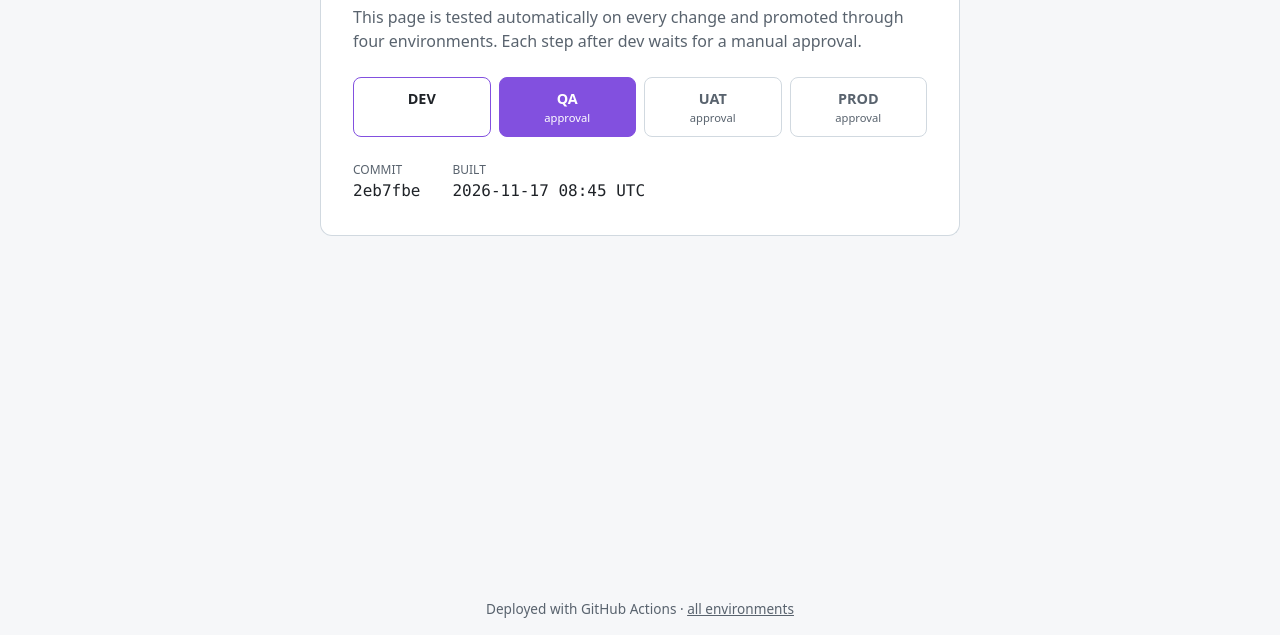
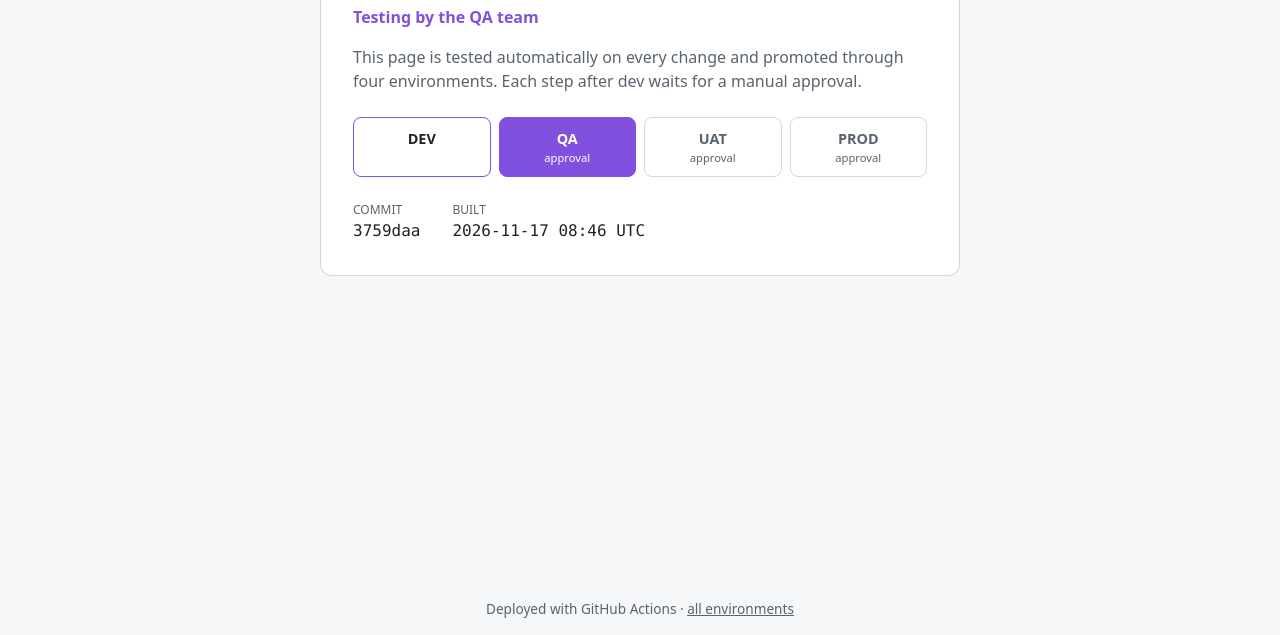
Before and after one commit to ddipayan00/simple_github_page_automatic_testing_ci_cd_with_dev_qa_uat_prod_approval_gate, a plain HTML site: page qa/index.html in a window 1280 px wide. Shown: the part 165-800 px from the top of the page. Drawn offline with Linux system fonts and the light colour scheme.

Commit message:
Deploy qa from 3759daa7726fc0b3901515b2154cf6a190bb6561

```diff
--- a/qa/app.js
+++ b/qa/app.js
@@ -3,14 +3,14 @@ import { ENV } from "./env.js";
 // Promotion order. `gated` is display-only: the real approval gate is the
 // required-reviewer rule on the GitHub environment (scripts/setup-github.sh).
 export const ENVIRONMENTS = Object.freeze([
-  { name: "dev", label: "Development", gated: false },
-  { name: "qa", label: "QA", gated: true },
-  { name: "uat", label: "UAT", gated: true },
-  { name: "prod", label: "Production", gated: true },
+  { name: "dev", label: "Development", gated: false, purpose: "Latest main, deployed on every merge" },
+  { name: "qa", label: "QA", gated: true, purpose: "Testing by the QA team" },
+  { name: "uat", label: "UAT", gated: true, purpose: "Business sign-off before release" },
+  { name: "prod", label: "Production", gated: true, purpose: "Live for everyone" },
 ]);
 
 // Elements render() fills in; tests check index.html provides all of them.
-export const ELEMENT_IDS = Object.freeze(["env-badge", "title", "commit", "built-at", "pipeline"]);
+export const ELEMENT_IDS = Object.freeze(["env-badge", "purpose", "title", "commit", "built-at", "pipeline"]);
 
 export function findEnvironment(name) {
   return ENVIRONMENTS.find((env) => env.name === name) ?? null;
@@ -46,6 +46,7 @@ export function render(doc, env) {
   doc.documentElement.dataset.env = current ? current.name : "local";
   doc.title = `${pageTitle(env)} · CI/CD demo`;
   byId("env-badge").textContent = current ? current.label : "Local preview";
+  byId("purpose").textContent = current ? current.purpose : "Local preview, not deployed";
   byId("title").textContent = pageTitle(env);
   byId("commit").textContent = shortSha(env?.sha);
   byId("built-at").textContent = formatBuildTime(env?.builtAt);
--- a/qa/env.js
+++ b/qa/env.js
@@ -1,6 +1,6 @@
 // Generated by scripts/build.mjs, do not edit.
 export const ENV = Object.freeze({
   "name": "qa",
-  "sha": "2eb7fbe236d01de4c860f7ab4513a49aed661028",
-  "builtAt": "2026-11-17T08:45:30.816Z"
+  "sha": "3759daa7726fc0b3901515b2154cf6a190bb6561",
+  "builtAt": "2026-11-17T08:46:27.108Z"
 });
--- a/qa/index.html
+++ b/qa/index.html
@@ -15,6 +15,7 @@
 
   <main class="card">
     <h1 id="title">Hello from local</h1>
+    <p id="purpose" class="purpose">Local preview, not deployed</p>
     <p class="lead">
       This page is tested automatically on every change and promoted through four
       environments. Each step after dev waits for a manual approval.
--- a/qa/styles.css
+++ b/qa/styles.css
@@ -59,6 +59,7 @@ body {
 
 h1 { margin: 0 0 0.5rem; font-size: 1.75rem; }
 .lead { margin: 0 0 1.5rem; color: var(--muted); }
+.purpose { margin: 0 0 1rem; color: var(--accent); font-weight: 600; }
 
 .pipeline {
   list-style: none;
```
